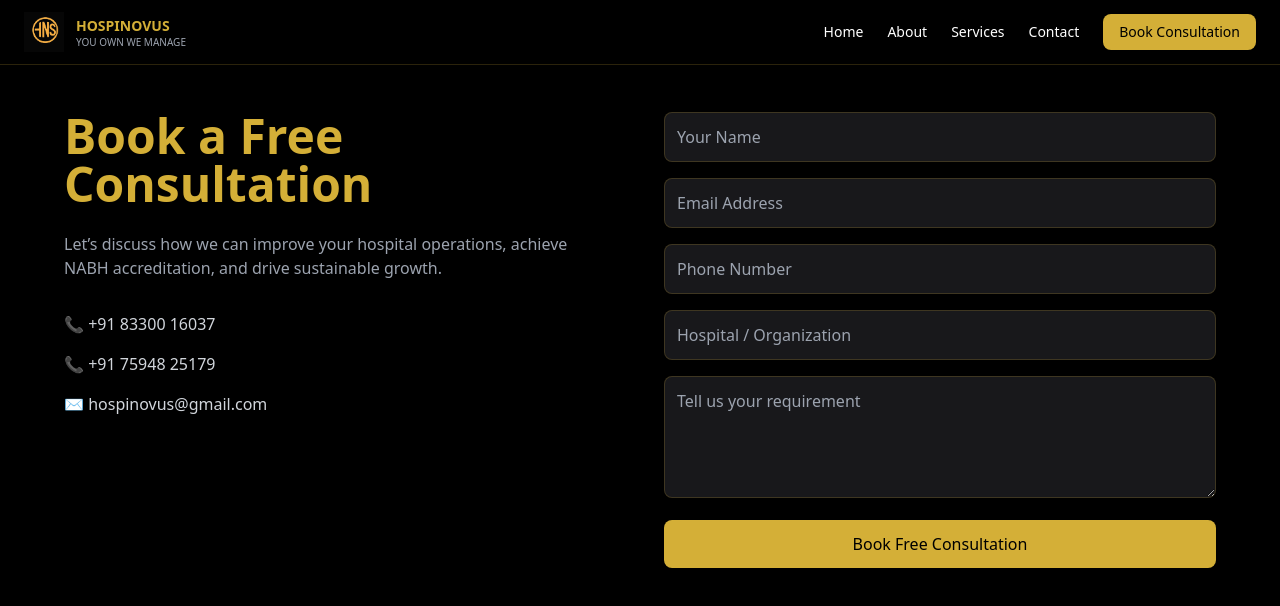
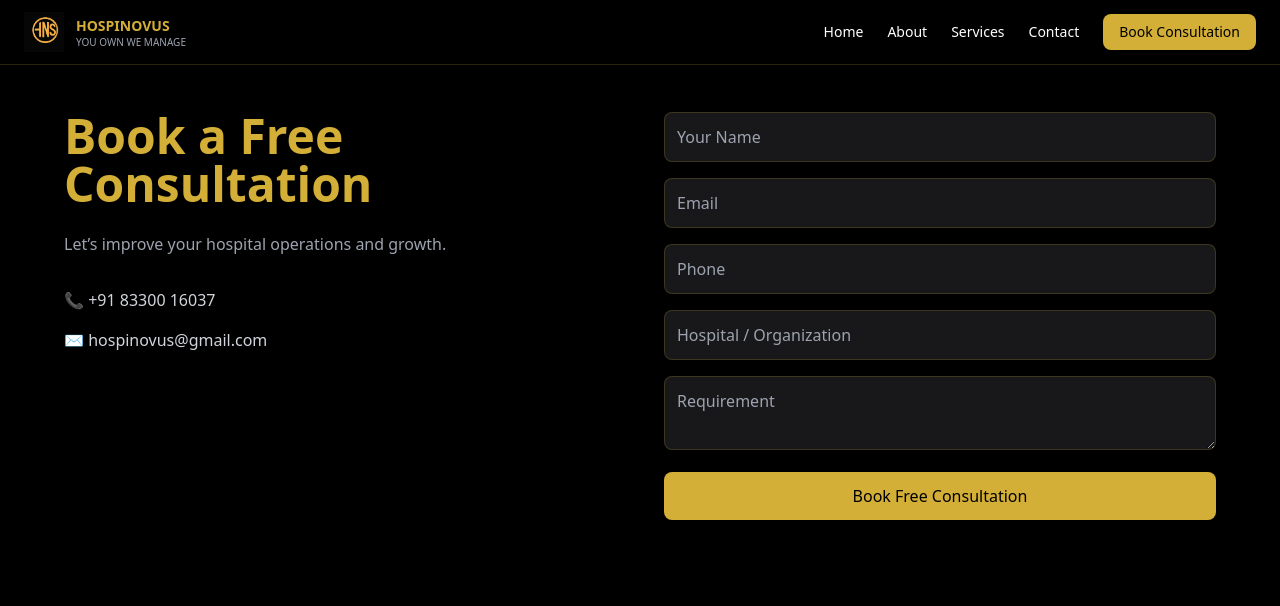
Before and after one commit to hospinovus-lgtm/hospinovus.com, a React (Vite) app: page /contact in a window 1280 px wide. Shown: the top 606 px of the page. Built offline with nearby package versions, Linux system fonts and the light colour scheme.

Commit message:
Added smart service-based contact routing

```diff
--- a/src/components/Services.tsx
+++ b/src/components/Services.tsx
@@ -58,7 +58,7 @@
     <section className="bg-black text-white py-20 px-4 md:px-6">
       <div className="max-w-7xl mx-auto">
 
-        {/* SECTION HEADER */}
+        {/* HEADER */}
         <div className="text-center mb-14">
           <h2 className="text-3xl md:text-4xl font-bold text-gold mb-4">
             Healthcare Consulting Services
@@ -68,7 +68,7 @@
           </p>
         </div>
 
-        {/* SERVICES GRID */}
+        {/* GRID */}
         <div className="grid md:grid-cols-2 gap-8">
 
           {services.map((service) => (
@@ -77,7 +77,7 @@
               initial={{ opacity: 0, y: 40 }}
               whileInView={{ opacity: 1, y: 0 }}
               transition={{ duration: 0.5 }}
-              className="border border-gold/20 rounded-2xl p-6 bg-gradient-to-br from-black to-[#1a1a1a] hover:border-gold/40 transition"
+              className="border border-gold/20 rounded-2xl p-6 bg-gradient-to-br from-black to-[#1a1a1a] hover:border-gold/40 hover:shadow-[0_0_20px_rgba(255,215,0,0.1)] transition"
             >
               {/* ICON */}
               <div className="text-gold mb-4">{service.icon}</div>
@@ -92,7 +92,7 @@
                 {service.description}
               </p>
 
-              {/* BULLETS */}
+              {/* POINTS */}
               <ul className="text-gray-300 text-sm mb-6 space-y-1">
                 {service.points.map((point, i) => (
                   <li key={i}>• {point}</li>
@@ -102,7 +102,7 @@
               {/* CTA */}
               <div className="flex gap-4 items-center">
 
-                {/* 🔥 NOW DYNAMIC */}
+                {/* DETAILS */}
                 <Link
                   to={`/services/${service.slug}`}
                   className="text-gold text-sm hover:underline"
@@ -110,8 +110,9 @@
                   View Details →
                 </Link>
 
+                {/* 🔥 SMART CONTACT */}
                 <Link
-                  to="/contact"
+                  to={`/contact?service=${encodeURIComponent(service.title)}`}
                   className="text-sm text-gray-300 hover:text-white"
                 >
                   Consult Now →
--- a/src/pages/Contact.tsx
+++ b/src/pages/Contact.tsx
@@ -1,5 +1,7 @@
-import { useState } from "react"
+import { useState, useEffect } from "react"
 import { motion } from "framer-motion"
+import { useLocation } from "react-router-dom"
+import { FaWhatsapp, FaEnvelope, FaPhone } from "react-icons/fa"
 
 type FormData = {
   name: string
@@ -10,6 +12,8 @@
 }
 
 export default function Contact() {
+  const location = useLocation()
+
   const [formData, setFormData] = useState<FormData>({
     name: "",
     email: "",
@@ -20,6 +24,19 @@
 
   const [status, setStatus] = useState<"" | "success" | "error">("")
   const [loading, setLoading] = useState(false)
+
+  // ✅ PREFILL FROM SERVICE
+  useEffect(() => {
+    const params = new URLSearchParams(location.search)
+    const service = params.get("service")
+
+    if (service) {
+      setFormData((prev) => ({
+        ...prev,
+        message: `I'm interested in ${service} service. Please contact me.`,
+      }))
+    }
+  }, [location])
 
   const handleChange = (
     e: React.ChangeEvent<HTMLInputElement | HTMLTextAreaElement>
@@ -39,28 +56,8 @@
     setStatus("")
 
     try {
-      // 🔥 Placeholder (we connect backend later)
       await new Promise((res) => setTimeout(res, 1000))
-
       setStatus("success")
-
-      // WhatsApp redirect
-      const msg = `Hello HOSPINOVUS,
-Name: ${formData.name}
-Phone: ${formData.phone}
-Organization: ${formData.organization}
-Requirement: ${formData.message}`
-
-      const url = `https://wa.me/918330016037?text=${encodeURIComponent(msg)}`
-      window.open(url, "_blank")
-
-      setFormData({
-        name: "",
-        email: "",
-        phone: "",
-        organization: "",
-        message: "",
-      })
     } catch {
       setStatus("error")
     } finally {
@@ -68,25 +65,32 @@
     }
   }
 
+  // 🔗 CONTACT LINKS
+  const whatsappLink = `https://wa.me/918330016037?text=${encodeURIComponent(
+    `Hello HOSPINOVUS,\nName: ${formData.name}\nPhone: ${formData.phone}\nRequirement: ${formData.message}`
+  )}`
+
   return (
     <div className="bg-black text-white pt-28 pb-20 px-4 md:px-6">
       <div className="max-w-6xl mx-auto grid md:grid-cols-2 gap-12">
 
-        {/* LEFT SIDE */}
+        {/* LEFT */}
         <div>
           <h1 className="text-3xl md:text-5xl font-bold text-gold mb-6">
             Book a Free Consultation
           </h1>
 
           <p className="text-gray-400 mb-8">
-            Let’s discuss how we can improve your hospital operations,
-            achieve NABH accreditation, and drive sustainable growth.
+            Let’s improve your hospital operations and growth.
           </p>
 
           <div className="space-y-4 text-gray-300">
-            <p>📞 +91 83300 16037</p>
-            <p>📞 +91 75948 25179</p>
-            <p>✉ hospinovus@gmail.com</p>
+            <a href="tel:+918330016037" className="block hover:text-gold">
+              📞 +91 83300 16037
+            </a>
+            <a href="mailto:hospinovus@gmail.com" className="block hover:text-gold">
+              ✉ hospinovus@gmail.com
+            </a>
           </div>
         </div>
 
@@ -97,76 +101,43 @@
           onSubmit={handleSubmit}
           className="space-y-4"
         >
+          <input name="name" placeholder="Your Name" required value={formData.name} onChange={handleChange} className="w-full p-3 bg-zinc-900 rounded-lg border border-gold/20" />
+          <input name="email" placeholder="Email" required value={formData.email} onChange={handleChange} className="w-full p-3 bg-zinc-900 rounded-lg border border-gold/20" />
+          <input name="phone" placeholder="Phone" required value={formData.phone} onChange={handleChange} className="w-full p-3 bg-zinc-900 rounded-lg border border-gold/20" />
+          <input name="organization" placeholder="Hospital / Organization" required value={formData.organization} onChange={handleChange} className="w-full p-3 bg-zinc-900 rounded-lg border border-gold/20" />
+          <textarea name="message" placeholder="Requirement" required value={formData.message} onChange={handleChange} className="w-full p-3 bg-zinc-900 rounded-lg border border-gold/20" />
 
-          <input
-            type="text"
-            name="name"
-            placeholder="Your Name"
-            value={formData.name}
-            onChange={handleChange}
-            required
-            className="w-full p-3 rounded-lg bg-zinc-900 border border-gold/20 focus:border-gold outline-none"
-          />
-
-          <input
-            type="email"
-            name="email"
-            placeholder="Email Address"
-            value={formData.email}
-            onChange={handleChange}
-            required
-            className="w-full p-3 rounded-lg bg-zinc-900 border border-gold/20 focus:border-gold outline-none"
-          />
-
-          <input
-            type="tel"
-            name="phone"
-            placeholder="Phone Number"
-            value={formData.phone}
-            onChange={handleChange}
-            required
-            className="w-full p-3 rounded-lg bg-zinc-900 border border-gold/20 focus:border-gold outline-none"
-          />
-
-          <input
-            type="text"
-            name="organization"
-            placeholder="Hospital / Organization"
-            value={formData.organization}
-            onChange={handleChange}
-            required
-            className="w-full p-3 rounded-lg bg-zinc-900 border border-gold/20 focus:border-gold outline-none"
-          />
-
-          <textarea
-            name="message"
-            placeholder="Tell us your requirement"
-            value={formData.message}
-            onChange={handleChange}
-            required
-            rows={4}
-            className="w-full p-3 rounded-lg bg-zinc-900 border border-gold/20 focus:border-gold outline-none"
-          />
-
-          <button
-            type="submit"
-            disabled={loading}
-            className="w-full bg-gold text-black px-6 py-3 rounded-lg font-medium hover:shadow-[0_0_20px_rgba(255,215,0,0.5)] transition"
-          >
+          <button className="w-full bg-gold text-black py-3 rounded-lg">
             {loading ? "Submitting..." : "Book Free Consultation"}
           </button>
 
-          {/* STATUS */}
-          {status === "success" && (
-            <p className="text-green-400 text-sm">
-              ✅ Request submitted successfully
-            </p>
-          )}
+          {/* SUCCESS / ERROR */}
+          {status && (
+            <div className="mt-6 p-4 border rounded-lg text-center space-y-3">
+              {status === "success" ? (
+                <p className="text-green-400">✅ Request submitted successfully</p>
+              ) : (
+                <p className="text-red-400">❌ Submission failed</p>
+              )}
 
-          {status === "error" && (
-            <p className="text-red-400 text-sm">
-              ❌ Something went wrong. Please try again.
-            </p>
+              <p className="text-gray-400 text-sm">
+                You can also contact us directly:
+              </p>
+
+              <div className="flex justify-center gap-6 text-2xl">
+                <a href="tel:+918330016037" className="text-gold">
+                  <FaPhone />
+                </a>
+
+                <a href={whatsappLink} target="_blank" className="text-green-400">
+                  <FaWhatsapp />
+                </a>
+
+                <a href="mailto:hospinovus@gmail.com" className="text-blue-400">
+                  <FaEnvelope />
+                </a>
+              </div>
+            </div>
           )}
 
         </motion.form>
--- a/src/pages/ServiceDetail.tsx
+++ b/src/pages/ServiceDetail.tsx
@@ -1,15 +1,30 @@
 import { useParams, Link } from "react-router-dom"
 import { servicesData } from "../data/servicesData"
+import { useEffect } from "react"
 
 export default function ServiceDetail() {
   const { slug } = useParams()
 
   const service = servicesData.find((s) => s.slug === slug)
 
+  // ✅ BASIC SEO (dynamic title)
+  useEffect(() => {
+    if (service) {
+      document.title = `${service.title} | HOSPINOVUS`
+    }
+  }, [service])
+
+  // ❌ BETTER NOT FOUND HANDLING
   if (!service) {
     return (
-      <div className="text-white p-20 text-center">
-        Service not found
+      <div className="bg-black text-white h-screen flex flex-col items-center justify-center">
+        <h1 className="text-2xl text-gold mb-4">Service not found</h1>
+        <Link
+          to="/services"
+          className="text-gold underline"
+        >
+          Back to Services
+        </Link>
       </div>
     )
   }
@@ -24,7 +39,7 @@
         </h1>
 
         {/* DESCRIPTION */}
-        <p className="text-gray-400 mb-8">
+        <p className="text-gray-400 mb-8 text-lg">
           {service.description}
         </p>
 
@@ -35,12 +50,17 @@
           ))}
         </ul>
 
-        {/* CTA */}
+        {/* 🔥 TRUST LINE */}
+        <p className="text-gray-500 text-sm mb-6">
+          Trusted by healthcare professionals across Kerala
+        </p>
+
+        {/* 🔥 SMART CTA */}
         <Link
-          to="/contact"
-          className="bg-gold text-black px-6 py-3 rounded-lg font-medium"
+          to={`/contact?service=${encodeURIComponent(service.title)}`}
+          className="inline-block bg-gold text-black px-6 py-3 rounded-lg font-medium hover:shadow-[0_0_20px_rgba(255,215,0,0.5)] transition"
         >
-          Book Consultation →
+          Book Free Consultation →
         </Link>
 
       </div>
```
Also changed, not shown: src/pages/ServicesPage.tsx (+54 -62 lines).
